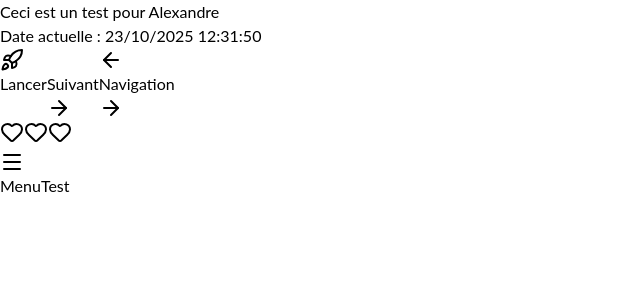
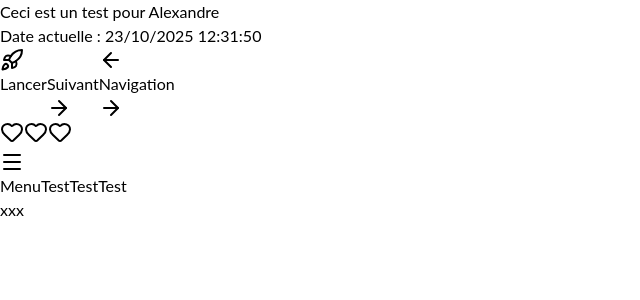
Before and after one commit to SoleauSimon/platform, a Next.js app in the folder apps/web/: page / in a window 1280 px wide. Shown: the top 300 px of the page, without its empty margins (0-640 px from the left). Built offline with nearby package versions, Linux system fonts and the light colour scheme.

Commit message:
improve: test buttons

```diff
--- a/apps/web/app/page.tsx
+++ b/apps/web/app/page.tsx
@@ -44,7 +44,16 @@ export default function Page() {
 					>
 						Menu
 					</Button>
-					<Button>Test</Button>
+					<Button variant="ghostDefault" size="small">
+						Test
+					</Button>
+					<Button variant="primary" size="small">
+						Test
+					</Button>
+					<Button variant="destructive" size="small">
+						Test
+					</Button>
+					<div className="text-semibase">xxx</div>
 				</div>
 			</div>
 		</div>
```
